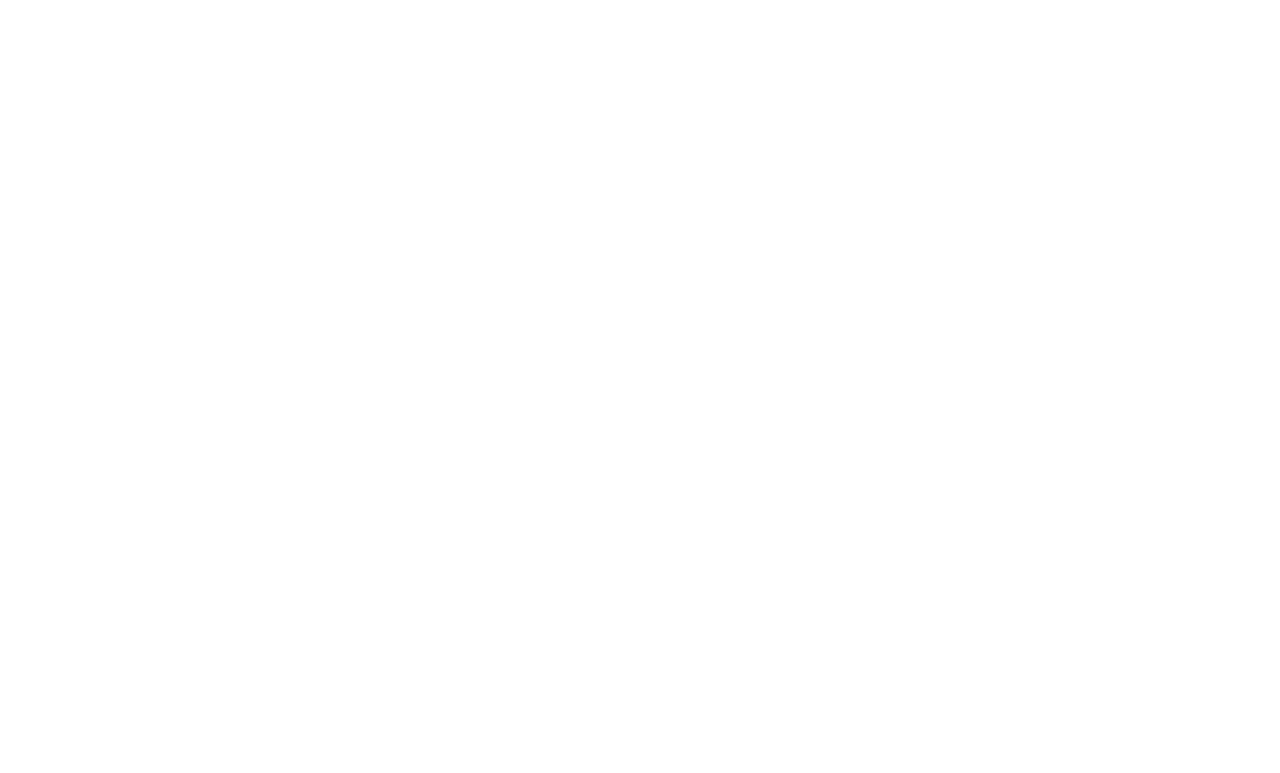
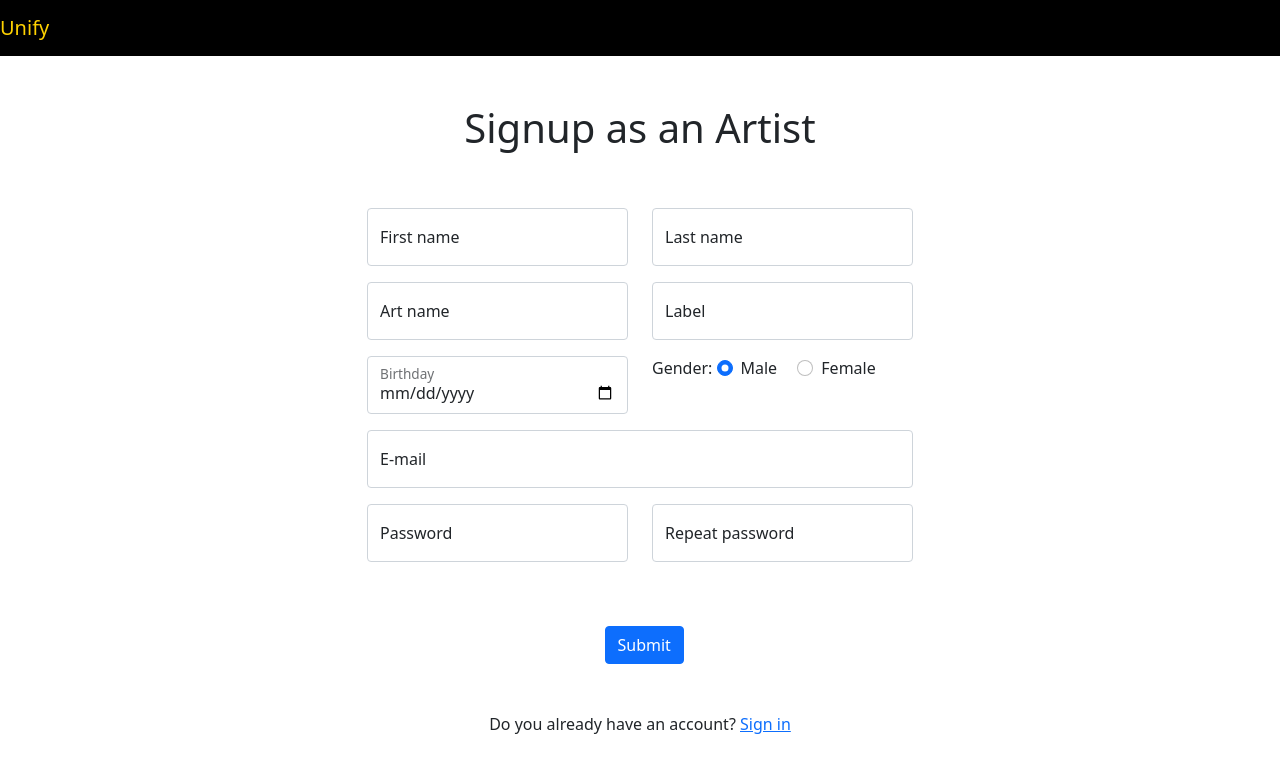
Before and after one commit to lorenzodemenia/PROJECT_BD2, a Flask app: page /signup_artist in a window 1280 px wide. Before the commit the part shown is empty. Shown: the top 773 px of the page. Run offline with Flask 2, Linux system fonts and the light colour scheme.

Commit message:
Fatto la registrazione dell'artista

```diff
--- a/sign.py
+++ b/sign.py
@@ -67,7 +67,7 @@ def signup_listener():
 
         user = Users(name, surname, sex, mail, pwd, birth_date)
         check = db.session.query(Users).filter(Users.mail == request.form['mail']).first()
-        print(check)
+
         if request.form['pwd_repeat'] == user.pwd:#Se le password sono uguali procedo con l'inserimento
 
             if user.mail and not check:#Se la mail c'è e non è già stata usata da un altro user
@@ -85,6 +85,36 @@ def signup_listener():
 
 @app.route("/signup_artist", methods=['GET', 'POST'])
 def signup_artist():
+    if request.method == 'POST':
+        name = request.form['name']
+        surname = request.form['surname']
+        sex = request.form['sex']
+        mail = request.form['mail']
+        pwd = request.form['pwd']
+        birth_date = request.form['birth_date']
+
+        user = Users(name, surname, sex, mail, pwd, birth_date)
+        check = db.session.query(Users).filter(Users.mail == request.form['mail']).first()
+
+        if request.form['pwd_repeat'] == user.pwd:#Se le password sono uguali procedo con l'inserimento
+
+            if user.mail and not check:#Se la mail c'è e non è già stata usata da un altro user
+                db.session.add(user)  # Aggiungo l'user da inserire
+                db.session.commit()  # Apporto effettivamente l'INSERT del database
+                #Aggiungo la parte su artist
+                art_name = request.form['art_name']
+                label = request.form['label']
+                artist = Artists(user.id_users,art_name, label)
+                db.session.add(artist)
+                db.session.commit()
+            else:#Altrimenti lo avviso che non va bene
+                flash('Mail already in use!', category='error')
+
+            return redirect(url_for('login'))
+        else:#Altrimenti avviso che non combaciano!
+            flash("""Passwords don't coincide!""", category='error')
+
+
     return render_template('Sign/signup_artist.html')
 #----------------------------------------------------Logout-------------------------------------------------------------
 
--- a/templates/Sign/signup_artist.html
+++ b/templates/Sign/signup_artist.html
@@ -1,10 +1,94 @@
-<!DOCTYPE html>
-<html lang="en">
-<head>
-    <meta charset="UTF-8">
-    <title>Title</title>
-</head>
-<body>
+{% extends "Home/base.html" %}
 
-</body>
-</html>
+{% block content %}
+    <br><br>
+    <h1 class="text-center">Signup as an Artist</h1>
+    <br><br>
+
+    {% if messages %}
+        <div class="alert alert-danger" role="alert">
+            get_flashed_messages()
+        </div>
+    {% endif %}
+
+    <form method="POST">
+        <div class="row justify-content-center">
+            <div class="col-sm-3">
+                <div class="form-floating mb-3">
+                    <input type="text" class="form-control" id="name" placeholder="First name" name="name">
+                    <label for="name">First name</label>
+                </div>
+            </div>
+            <div class="col-sm-3">
+                <div class="form-floating mb-3">
+                    <input type="text" class="form-control" id="surname" placeholder="Last name" name="surname">
+                    <label for="surname">Last name</label>
+                </div>
+            </div>
+        </div>
+        <div class="row justify-content-center">
+            <div class="col-sm-3">
+                <div class="form-floating mb-3">
+                    <input type="text" class="form-control" id="art_name" name="art_name" placeholder="Art name">
+                    <label for="art_name">Art name</label>
+                </div>
+            </div>
+            <div class="col-sm-3">
+                <div class="form-floating mb-3">
+                    <input type="text" class="form-control" id="label" name="label" placeholder="Label">
+                    <label for="label">Label</label>
+                </div>
+            </div>
+        </div>
+        <div class="row justify-content-center">
+            <div class="col-sm-3">
+                <div class="form-floating mb-3">
+                    <input type="date" class="form-control" id="birth_date" name="birth_date">
+                    <label for="birth_date">Birthday</label>
+                </div>
+            </div>
+            <div class="col-sm-3">
+                <label>Gender: </label>
+                <div class="form-check form-check-inline">
+                    <input class="form-check-input" type="radio" id="checkbox_male" value="M" name="sex" checked>
+                    <label class="form-check-label" for="checkbox_male">Male</label>
+                </div>
+                <div class="form-check form-check-inline">
+                    <input class="form-check-input" type="radio" id="checkbox_female" value="F" name="sex">
+                    <label class="form-check-label" for="checkbox_female">Female</label>
+                </div>
+            </div>
+        </div>
+        <div class="row justify-content-center">
+            <div class="col-sm-6">
+                <div class="form-floating mb-3">
+                    <input type="email" class="form-control" id="mail" name="mail" placeholder="E-mail">
+                    <label for="mail">E-mail</label>
+                </div>
+            </div>
+        </div>
+        <div class="row justify-content-center">
+            <div class="col-sm-3">
+                <div class="form-floating mb-3">
+                    <input type="password" class="form-control" id="pwd" name="pwd" placeholder="Password">
+                    <label for="pwd">Password</label>
+                </div>
+            </div>
+            <div class="col-sm-3">
+                <div class="form-floating mb-3">
+                    <input type="password" class="form-control" id="pwd_repeat" name="pwd_repeat" placeholder="Repeat password">
+                    <label for="pwd_repeat">Repeat password</label>
+                </div>
+            </div>
+        </div>
+        <br><br>
+        <div class="row justify-content-center">
+            <div class="col-sm-1">
+                <button type="submit" class="btn btn-primary">Submit</button>
+            </div>
+        </div>
+    </form>
+    <br>
+    <br>
+    <p class="text-center">Do you already have an account? <a href="{{ url_for('login') }}">Sign in</a></p>
+{% endblock %}
```
Also changed, not shown: struttura_db.py (+10 -4 lines).
